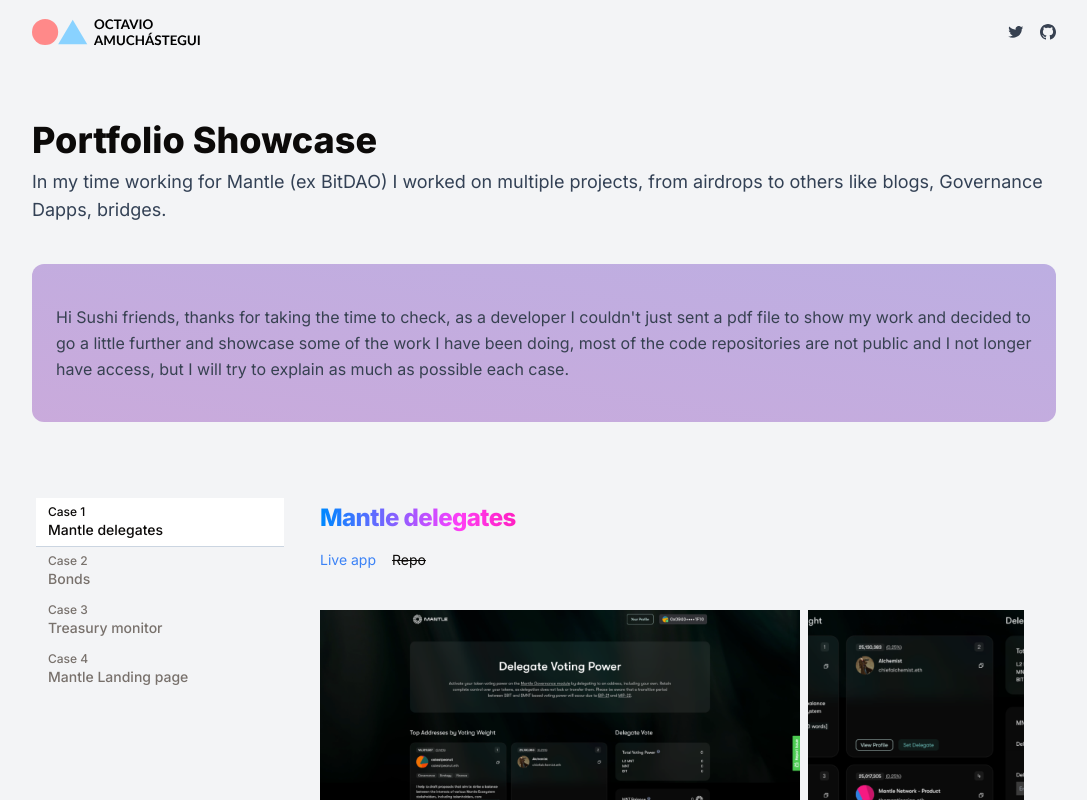
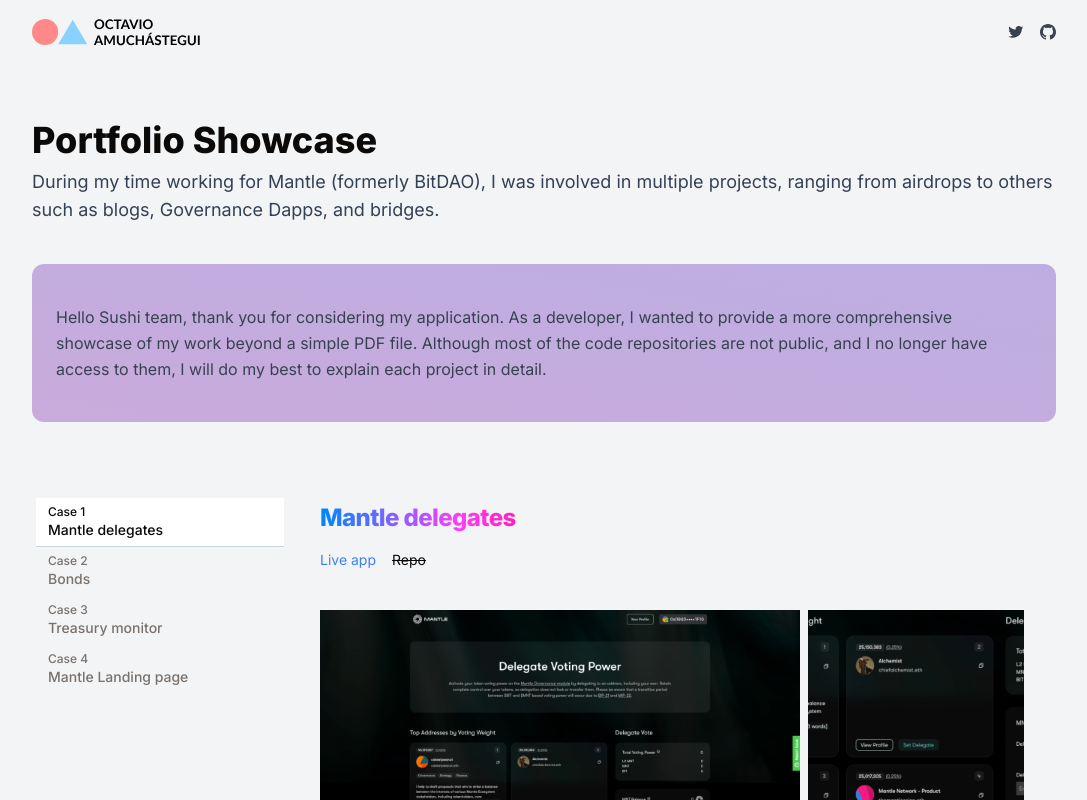
Before and after one commit to octavioamu/portfolio-showcase, a Next.js app: page / in a window 1280 px wide. Shown: the top 800 px of the page, without its empty margins (96-1183 px from the left). Built offline with nearby package versions, Linux system fonts and the light colour scheme.

Commit message:
chore: more grammar

```diff
--- a/app/page.tsx
+++ b/app/page.tsx
@@ -13,18 +13,18 @@
       <div className="lg:max-w-5xl">
         <h1 className="text-4xl font-extrabold">Portfolio Showcase</h1>
         <p className="mt-2 text-lg text-slate-700 dark:text-slate-400">
-          In my time working for Mantle (ex BitDAO) I worked on multiple
-          projects, from airdrops to others like blogs, Governance Dapps,
-          bridges.
+          During my time working for Mantle (formerly BitDAO), I was involved in
+          multiple projects, ranging from airdrops to others such as blogs,
+          Governance Dapps, and bridges.
         </p>
       </div>
       <div className="lg:max-w-5xl my-10 px-6 py-10 bg-gradient-to-tr from-blue/50 to-pink/50 rounded-xl text-gray-700 animate-g leading-relaxed">
         <p>
-          Hi Sushi friends, thanks for taking the time to check, as a developer
-          I couldn&apos;t just sent a pdf file to show my work and decided to go
-          a little further and showcase some of the work I have been doing, most
-          of the code repositories are not public and I not longer have access,
-          but I will try to explain as much as possible each case.
+          Hello Sushi team, thank you for considering my application. As a
+          developer, I wanted to provide a more comprehensive showcase of my
+          work beyond a simple PDF file. Although most of the code repositories
+          are not public, and I no longer have access to them, I will do my best
+          to explain each project in detail.
         </p>
       </div>
       <div className="lg:max-w-5xl w-full mt-8 ">
```
